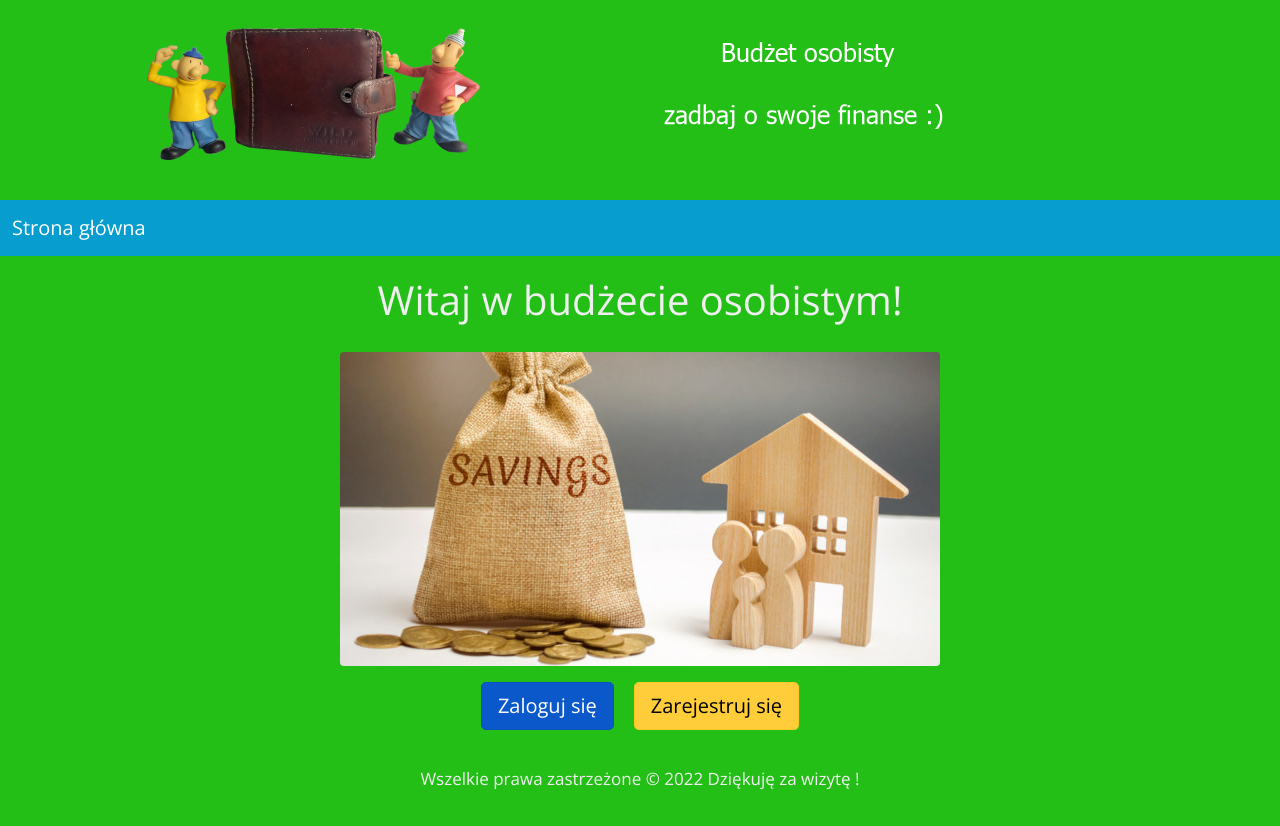
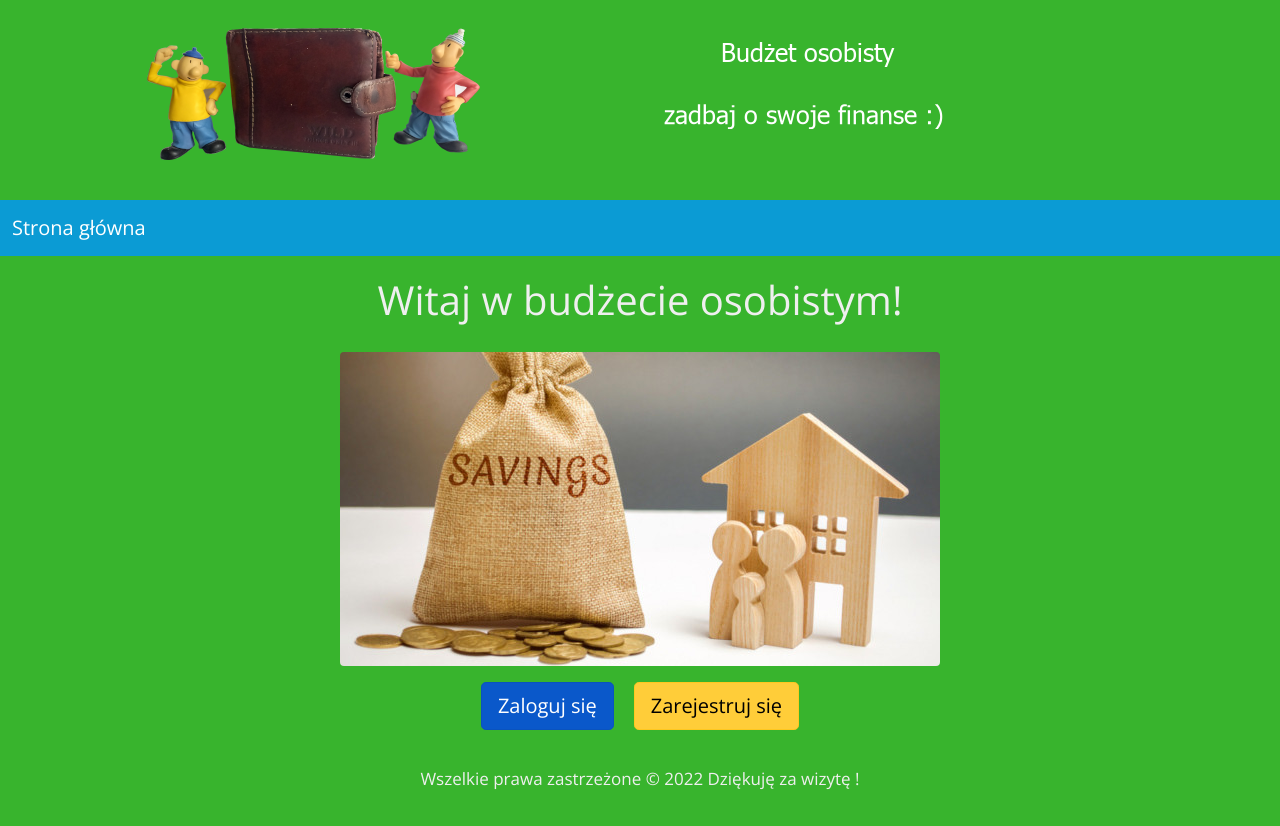
Before and after one commit to noseczek12/Personal-Budget-MVC, a PHP site: page / in a window 1280 px wide. Run offline with PHP 8.4, Linux system fonts and the light colour scheme; some libraries are stand-ins or nearby versions.

Commit message:
Zmiana koloru tła strony

```diff
--- a/public/css/custom1.css
+++ b/public/css/custom1.css
@@ -1,7 +1,7 @@
 body
 {
 	margin: 0;
-	background-color: rgba(27, 189, 13, 0.959);
+	background-color: rgb(48 177 37 / 96%);
 	color: #efefef;
     font-family: 'Open Sans', sans-serif;
     font-size: 17px;
```
